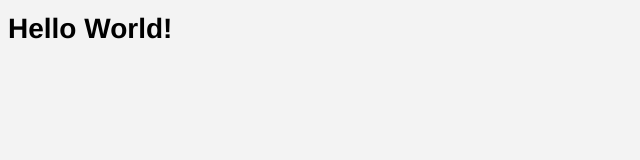
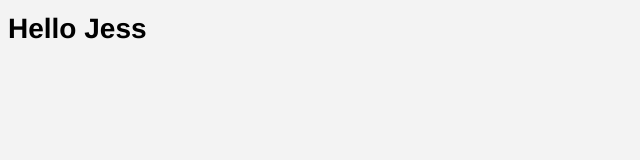
Before and after one commit to jmvsevilleja/react-todo, a React app: page / in a window 1280 px wide. Shown: the top 160 px of the page, without its empty margins (0-640 px from the left). Built offline with nearby package versions, Linux system fonts and the light colour scheme.

Commit message:
Added components

```diff
--- /dev/null
+++ b/src/components/App.tsx
@@ -0,0 +1,11 @@
+import * as React from "react";
+
+export class App extends React.Component<Iprops, any> {
+    render() {
+        return <h1>Hello {this.props.name}</h1>;
+    }
+}
+
+interface Iprops {
+    name: string;
+}
--- a/src/index.tsx
+++ b/src/index.tsx
@@ -1,7 +1,10 @@
 import * as React from "react";
 import * as ReactDOM from "react-dom";
+
+import { App } from "./components/App";
 
 import "./styles/style.scss";
 
 const ROOT = document.querySelector(".container");
-ReactDOM.render(<h1>Hello World!</h1>, ROOT);
+
+ReactDOM.render(<App name="Jess" />, ROOT);
--- a/webpack.config.js
+++ b/webpack.config.js
@@ -34,4 +34,7 @@ module.exports = {
             filename: 'style.css'
         }),
     ],
+    resolve: {
+        extensions: ['.js', '.ts', '.tsx']
+    }
 }
```
Also changed, not shown: 1 other file (tests, documents, lock files or other folders).
